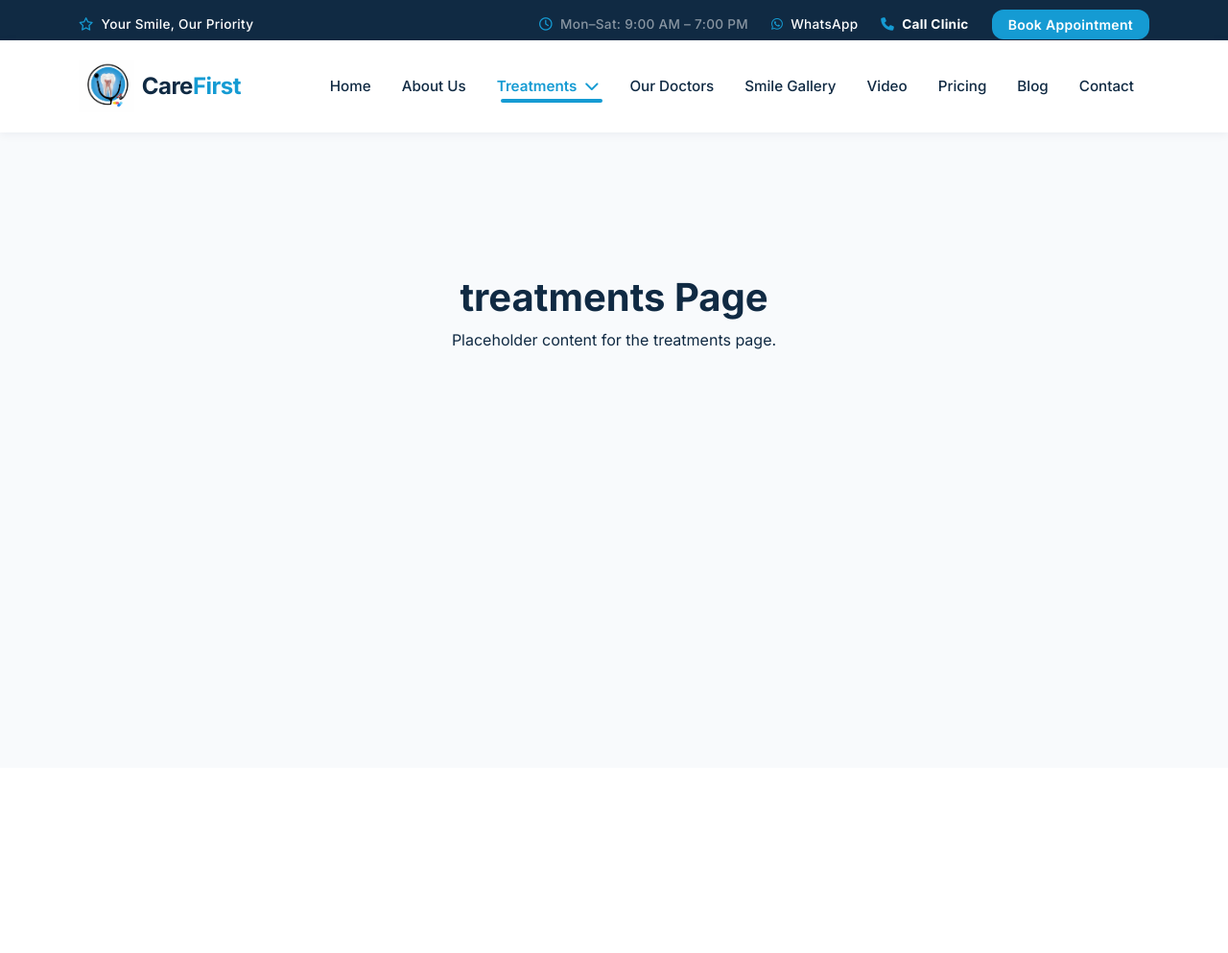
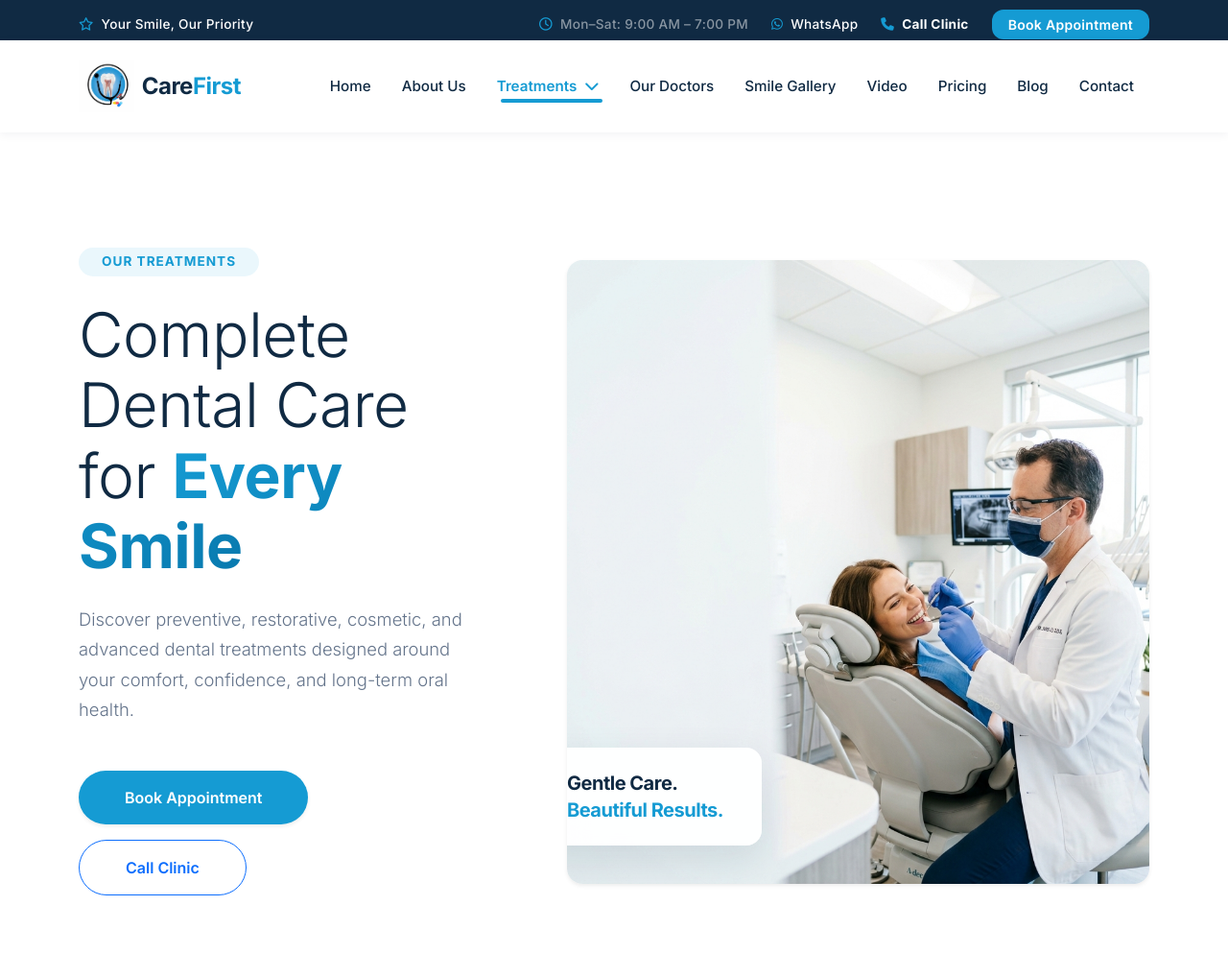
Before and after one commit to gangasagar12/carefirst-dental-clinic, a Django app: page /treatments/ in a window 1280 px wide. Shown: the whole page at 96% size. Before the commit the page ends 364 px from the top, so only its background shows below. Run offline with Django 5.2, Linux system fonts and the light colour scheme.

Commit message:
Commit 1: Setup editorial Treatments page structure and Hero Section

```diff
--- /dev/null
+++ b/static/css/treatments.css
@@ -0,0 +1,64 @@
+/* Luxury Editorial Treatments Page CSS */
+
+/* Base Typography Adjustments for Editorial Feel */
+.editorial-heading {
+    font-weight: 300;
+    letter-spacing: -0.5px;
+    line-height: 1.15;
+}
+
+.editorial-heading strong {
+    font-weight: 700;
+}
+
+.text-gradient-primary {
+    background: linear-gradient(135deg, var(--primary-blue) 0%, var(--primary-blue-dark) 100%);
+    -webkit-background-clip: text;
+    -webkit-text-fill-color: transparent;
+}
+
+/* Animations & Transitions */
+.transition-smooth {
+    transition: all 0.5s cubic-bezier(0.25, 1, 0.5, 1);
+}
+
+.hover-zoom-img {
+    overflow: hidden;
+}
+.hover-zoom-img img {
+    transition: transform 0.6s cubic-bezier(0.25, 1, 0.5, 1);
+}
+.hover-zoom-img:hover img {
+    transform: scale(1.05);
+}
+
+/* Layout Utilities */
+.aspect-4-5 {
+    aspect-ratio: 4/5;
+}
+.aspect-16-10 {
+    aspect-ratio: 16/10;
+}
+
+/* Hero Section */
+.treatments-hero {
+    min-height: 85vh;
+}
+.hero-image-overlay-text {
+    position: absolute;
+    bottom: 40px;
+    left: -40px;
+    background: rgba(255, 255, 255, 0.95);
+    backdrop-filter: blur(10px);
+    padding: 25px 40px;
+    border-radius: var(--bs-border-radius-xl);
+    box-shadow: var(--shadow-lg);
+    z-index: 10;
+}
+@media (max-width: 991.98px) {
+    .hero-image-overlay-text {
+        bottom: 20px;
+        left: 20px;
+        right: 20px;
+    }
+}
--- a/templates/pages/treatments.html
+++ b/templates/pages/treatments.html
@@ -1,5 +1,12 @@
 {% extends 'base.html' %}
-{% block title %}treatments | CareFirst{% endblock %}
+{% load static %}
+
+{% block title %}Our Treatments | CareFirst Dental Clinic{% endblock %}
+
+{% block extra_css %}
+<link rel="stylesheet" href="{% static 'css/treatments.css' %}">
+{% endblock %}
+
 {% block content %}
-<div class='container py-5 text-center' style='margin-top: 100px;'><h1>treatments Page</h1><p>Placeholder content for the treatments page.</p></div>
+    {% include 'pages/treatments_partials/treatments_hero.html' %}
 {% endblock %}
--- /dev/null
+++ b/templates/pages/treatments_partials/treatments_hero.html
@@ -0,0 +1,39 @@
+{% load static %}
+<section class="treatments-hero position-relative d-flex align-items-center bg-white overflow-hidden" style="padding-top: 120px; padding-bottom: 60px;">
+    <div class="container position-relative z-1">
+        <div class="row align-items-center g-5">
+            <!-- Left: Text -->
+            <div class="col-lg-5 pe-lg-5">
+                <span class="badge bg-primary-light text-primary px-4 py-2 rounded-pill mb-4 fw-bold tracking-wide" style="font-size: 0.85rem;">
+                    OUR TREATMENTS
+                </span>
+
+                <h1 class="editorial-heading display-3 text-navy mb-4 fade-up">
+                    Complete Dental Care for <strong class="text-gradient-primary">Every Smile</strong>
+                </h1>
+
+                <p class="lead text-secondary-brand mb-5 fade-up" style="animation-delay: 0.1s; font-weight: 300; font-size: 1.15rem; line-height: 1.7;">
+                    Discover preventive, restorative, cosmetic, and advanced dental treatments designed around your comfort, confidence, and long-term oral health.
+                </p>
+
+                <div class="d-flex flex-wrap gap-3 fade-up" style="animation-delay: 0.2s;">
+                    <a href="{% url 'appointment' %}" class="btn btn-primary px-5 py-3 rounded-pill fw-semibold shadow-sm transition-smooth hover-lift">Book Appointment</a>
+                    <a href="tel:+9779807464136" class="btn btn-outline-primary px-5 py-3 rounded-pill fw-semibold bg-white transition-smooth hover-lift">Call Clinic</a>
+                </div>
+            </div>
+
+            <!-- Right: Image with Overlay Text -->
+            <div class="col-lg-7 position-relative fade-up" style="animation-delay: 0.3s;">
+                <div class="position-relative ms-lg-4 hover-zoom-img rounded-4 shadow-sm" style="height: 650px;">
+                    <img src="{% static 'serices-image/hero_bg.png' %}" alt="Premium Dental Care" class="img-fluid w-100 h-100 object-fit-cover">
+
+                    <!-- Text Overlay -->
+                    <div class="hero-image-overlay-text">
+                        <h4 class="h5 fw-bold text-navy mb-1" style="letter-spacing: -0.5px;">Gentle Care.</h4>
+                        <h4 class="h5 fw-bold text-primary mb-0" style="letter-spacing: -0.5px;">Beautiful Results.</h4>
+                    </div>
+                </div>
+            </div>
+        </div>
+    </div>
+</section>
```
